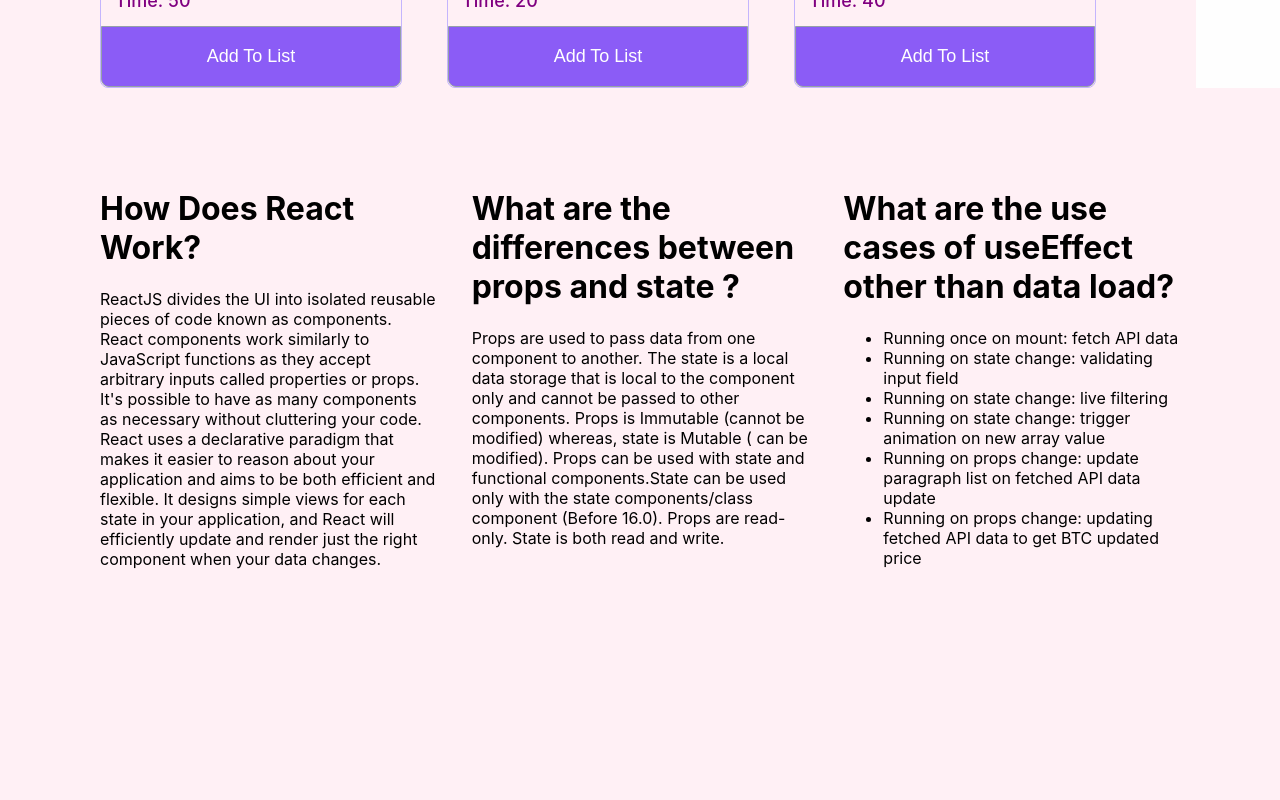
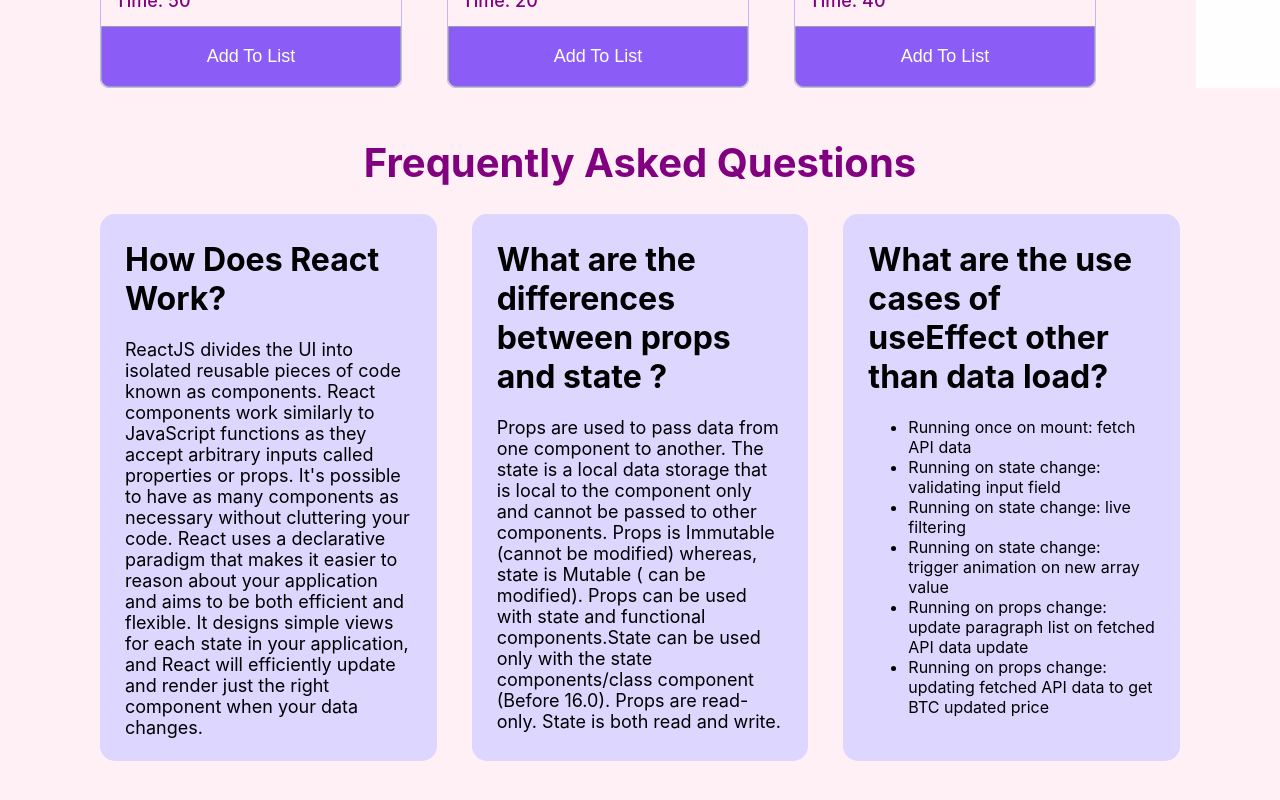
Before and after one commit to tahmina-97/my-activities-react, a React (Create React App) app: page / in a window 1280 px wide. Shown: the part 1905-2705 px from the top of the page. Before the commit the page ends 2570 px from the top, so only its background shows below. Built offline with nearby package versions, Linux system fonts and the light colour scheme.

Commit message:
style change

```diff
--- a/src/components/Activity/Activity.css
+++ b/src/components/Activity/Activity.css
@@ -12,6 +12,7 @@
 .activity-container{
     display: grid;
     grid-template-columns: 3fr 1fr;
+    margin-bottom: 50px;
 }
 
 .sports-container{
--- a/src/components/Question1/Question1.js
+++ b/src/components/Question1/Question1.js
@@ -2,7 +2,7 @@ import React from 'react';
 
 const Question1 = () => {
     return (
-        <div>
+        <div className='question'>
 
             <h1>How Does React Work?</h1>
             <p>
--- a/src/components/Question2/Question2.js
+++ b/src/components/Question2/Question2.js
@@ -2,7 +2,7 @@ import React from 'react';
 
 const Question2 = () => {
     return (
-        <div>
+        <div className='question'>
             <h1>What are the differences between props and state ?</h1>
             <p>
                 Props are used to pass data from one component to another.
--- a/src/components/Question3/Question3.js
+++ b/src/components/Question3/Question3.js
@@ -2,7 +2,7 @@ import React from 'react';
 
 const Question3 = () => {
     return (
-        <div>
+        <div className='question'>
             <h1>What are the use cases of useEffect other than data load?</h1>
             <ul>
                 <li>Running once on mount: fetch API data</li>
--- a/src/components/Questions/Questions.css
+++ b/src/components/Questions/Questions.css
@@ -1,12 +1,28 @@
 .questions-container{
     display: grid;
     grid-template-columns: repeat(3,1fr);
-    margin: 80px 100px;
+    margin: 0 100px;
     gap: 35px;
+    margin-bottom: 50px;
+}
+.ques-title{
+    text-align: center;
+    font-size: 40px;
+    color: purple;
+}
+
+.question{
+    padding: 5px 25px;
+    border-radius: 15px;
+    background-color: rgb(221 214 254);
+}
+.question p{
+    font-size: 18px;
 }
 
 @media screen and (max-width:768px){
     .questions-container{
         grid-template-columns: 1fr;
+        margin: 0 50px;
     }
 }
--- a/src/components/Questions/Questions.js
+++ b/src/components/Questions/Questions.js
@@ -6,11 +6,16 @@ import Question3 from '../Question3/Question3';
 
 const Questions = () => {
     return (
-        <div className='questions-container'>
-            <Question1></Question1>
-            <Question2></Question2>
-            <Question3></Question3>
+        <div>
+            <h1 className='ques-title'>Frequently Asked Questions</h1>
+            <div className='questions-container'>
+                <Question1></Question1>
+                <Question2></Question2>
+                <Question3></Question3>
+            </div>
+
         </div>
+
     );
 };
 
```
